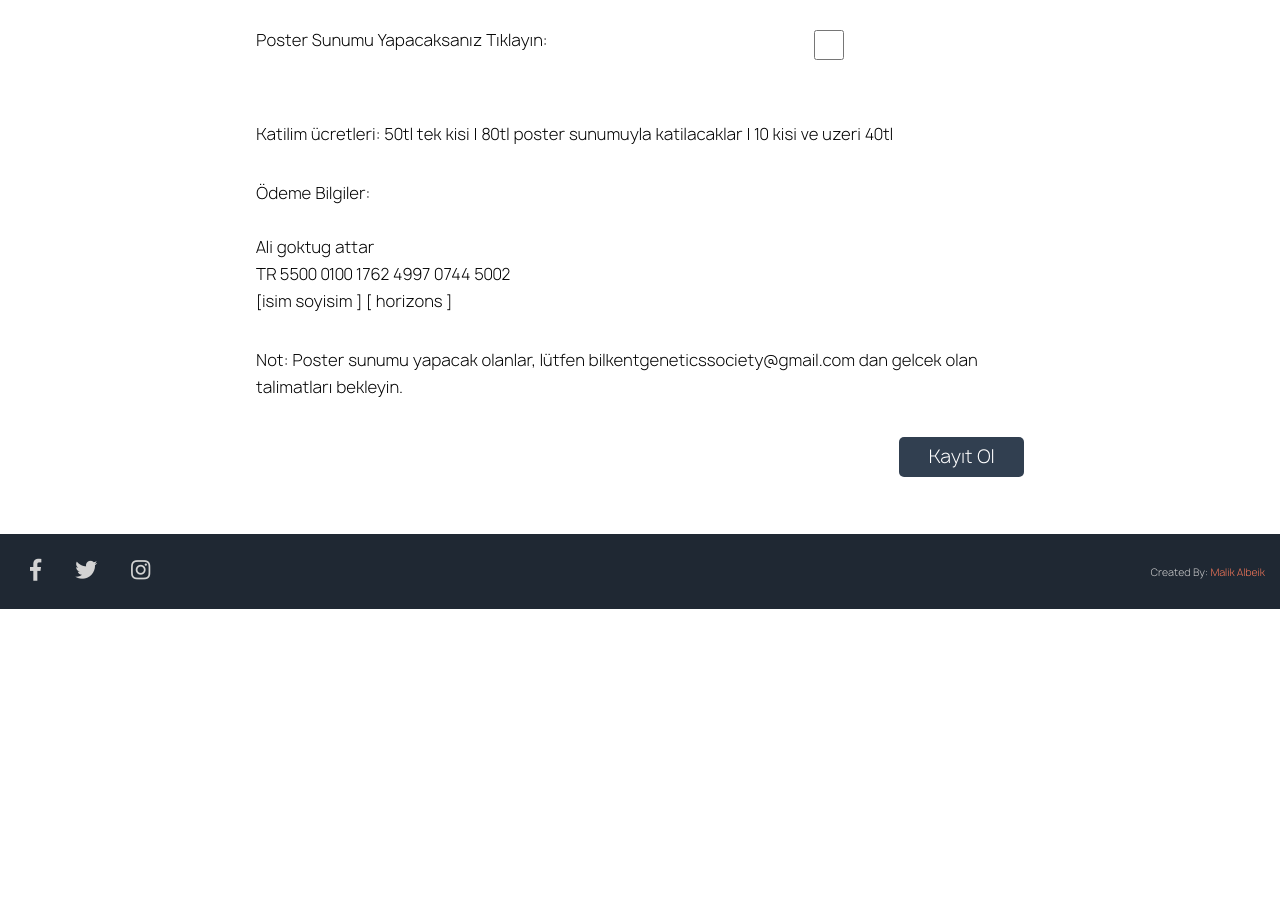
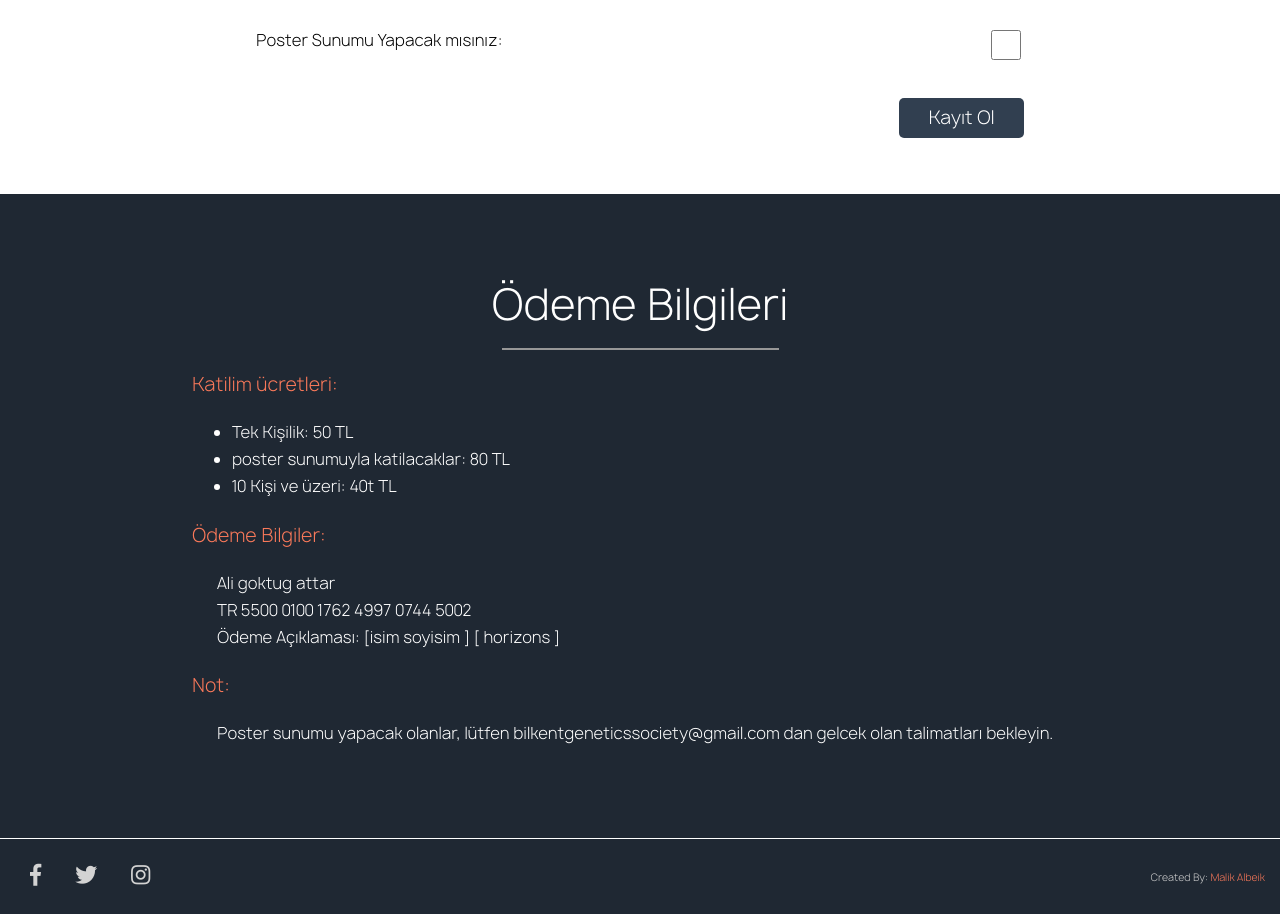
Before and after one commit to malikalbeik/Bilgent, a website: page registration.html in a window 1280 px wide. Shown: the part 848-1762 px from the top of the page. Before the commit the page ends 1457 px from the top, so only its background shows below. Drawn offline with nearby package versions, Linux system fonts and the light colour scheme; no server answers.

Commit message:
Add: restyled registration page

```diff
--- a/registration.html
+++ b/registration.html
@@ -66,20 +66,34 @@
                         <input type="text" name="email" required>
                     </label>
                     <label for="poster" class="wow fadeInLeft poster">
-                        <span>Poster Sunumu Yapacaksanız Tıklayın: </span>
+                        <span>Poster Sunumu Yapacak mısınız: </span>
                         <input name="poster" type="checkbox">
                     </label>
-                    <p class="wow fadeInLeft">Katilim ücretleri: 50tl tek kisi | 80tl poster sunumuyla katilacaklar | 10 kisi ve uzeri 40tl</p>
-                    <p class="wow fadeInLeft">Ödeme Bilgiler: <br><br>
-                    Ali goktug attar <br>
-                    TR 5500 0100 1762 4997 0744 5002 <br>
-                    [isim soyisim ] [ horizons ]</p>
-                    <p class="wow fadeInLeft">
-                        Not: Poster sunumu yapacak olanlar, lütfen bilkentgeneticssociety@gmail.com dan gelcek olan talimatları bekleyin.
-                    </p>
                     <p class="mailError wow fadeInRight">The mail that you entered is already registered, please use another mail.</p>
                     <button type="submit" class="wow fadeInLeft" action="submitForm()">Kayıt Ol</button>
                 </form>
+                <div class="buying_options">
+                    <h2 class="wow fadeInDown">Ödeme Bilgileri</h2>
+                    <hr class="wow fadeInDown">
+                    <div>
+                        <h3 class="wow fadeInLeft">Katilim ücretleri:</h3>
+                        <ul class="wow fadeInLeft">
+                            <li>Tek Kişilik: 50 TL</li>
+                            <li>poster sunumuyla katilacaklar: 80 TL</li>
+                            <li>10 Kişi ve üzeri: 40t TL</li>
+                        </ul>
+                        <h3 class="wow fadeInLeft">Ödeme Bilgiler:</h3>
+                        <p class="wow fadeInLeft">
+                            Ali goktug attar <br>
+                            TR 5500 0100 1762 4997 0744 5002 <br>
+                            Ödeme Açıklaması: [isim soyisim ] [ horizons ]
+                        </p>
+                        <h3 class="wow fadeInLeft">Not:</h3>
+                        <p class="wow fadeInLeft">
+                            Poster sunumu yapacak olanlar, lütfen bilkentgeneticssociety@gmail.com dan gelcek olan talimatları bekleyin.
+                        </p>
+                    </div>
+                </div>
             </div>
         </div>
         <footer>
--- a/style.css
+++ b/style.css
@@ -240,6 +240,36 @@ header {
     border: 0.5px solid #979797;
 }
 
+.buying_options {
+    width: 100%;
+    background-color: #1F2833;
+    color: white;
+    padding: 75px 0;
+}
+
+.buying_options > div {
+    padding: 0 15%;
+}
+
+.buying_options > div > h3 {
+    color: #FA795A;
+}
+
+.buying_options > div > p {
+    padding-left: 25px;
+}
+
+.buying_options > h2 {
+    text-align: center;
+    font-size: 42px;
+    margin: 0;
+}
+
+.buying_options > hr {
+    width: 275px;
+    border: 0.5px solid #979797;
+}
+
 .speaker {
     width: 90%;
     margin: 0 5%;
@@ -454,7 +484,7 @@ footer > p > a {
 .speakers_container .description {
     margin: 0;
     text-align: center;
-    font-size: 12px;
+    font-size: 14px;
     margin: 0;
     color: #979797;
 }
@@ -511,11 +541,22 @@ footer > p > a {
     margin: 15px 0;
 }
 
-.registration_container > form  input {
+.registration_container > form input {
     float: right;
     width: 50%;
     height: 30px;
 }
+
+/* .poster > span {
+    width: 30px !important;
+    height: auto;
+    margin
+} */
+
+.poster > input {
+    width: 30px !important;
+}
+
 .registration_container > form button {
     width: 125px;
     height: 40px;
@@ -562,7 +603,3 @@ footer > p > a {
 .aboutus_long > p {
     text-align: justify;
 }
-
-.poster > input {
-    width: 10%;
-}
```
Also changed, not shown: speakers.html (+1 -1 lines).
